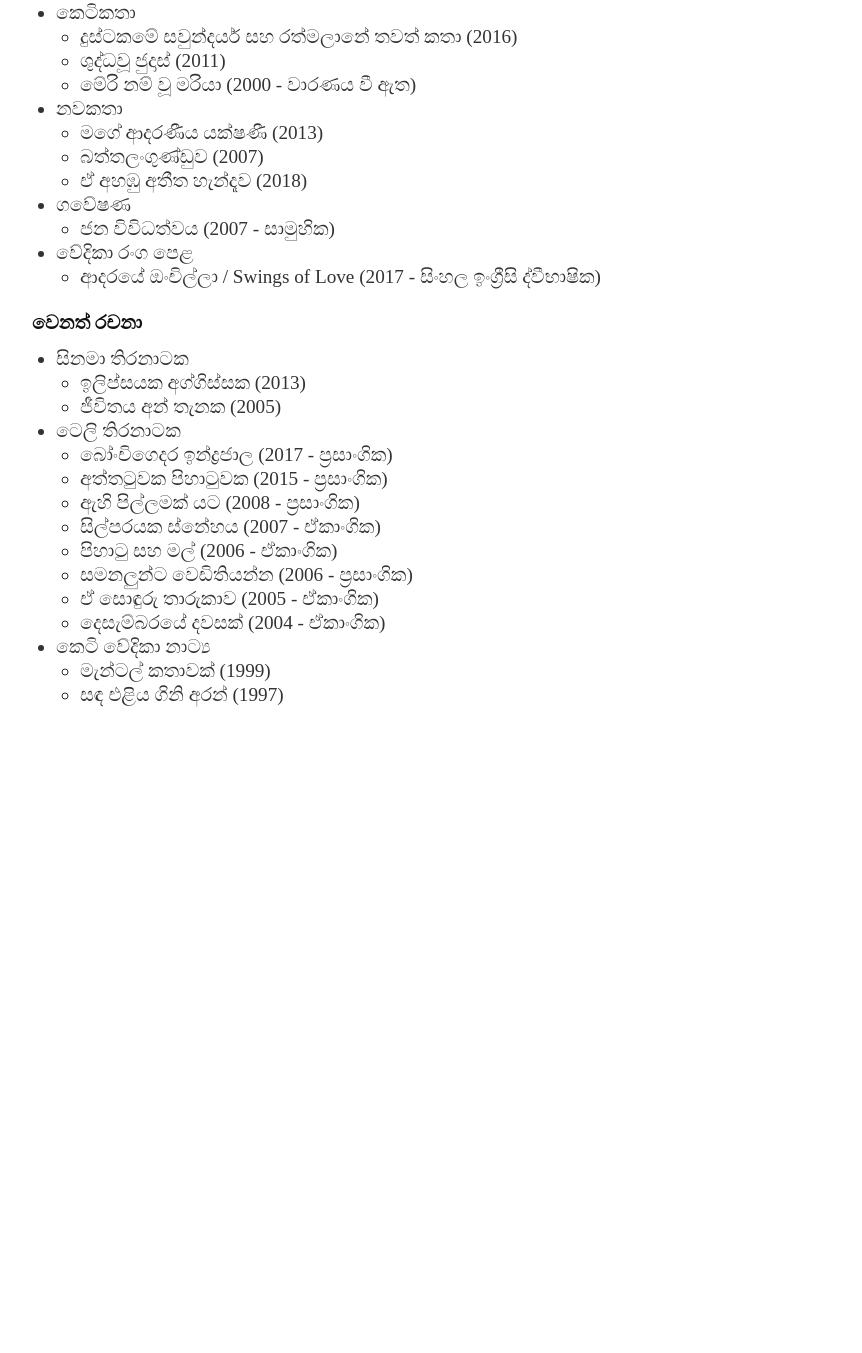
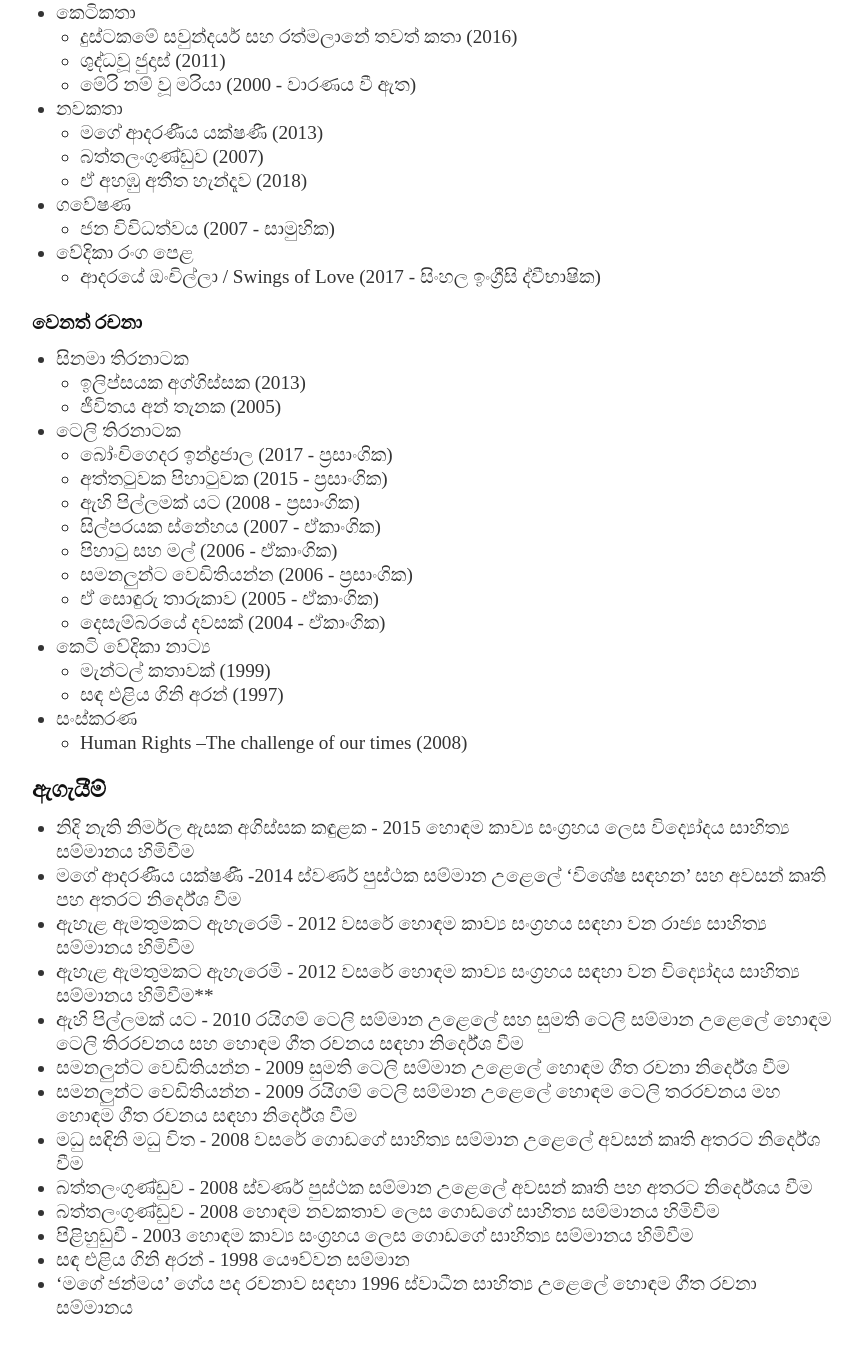
Before and after one commit to hostedweb/wediwardena.com, a Jekyll site: the page built from index.md, in a window 1280 px wide and 1400 px high, scrolled down 931 px. Shown: the top 1353 px of the window, without its empty margins (208-1070 px from the left). Built offline with Jekyll 4.4.1, drawn with Linux system fonts in a browser that asks for light colours; some web fonts are replaced; before the commit the page ends 1718 px from its top, so only the background shows below that.

Commit message:
Update with achivements

```diff
--- a/index.md
+++ b/index.md
@@ -50,3 +50,23 @@ layout: default
 - කෙටි වේදිකා නාට්‍ය
     - මැන්ටල් කතාවක් (1999)
     - සඳ එළිය ගිනි අරන් (1997)
+
+- සංස්කරණ
+    - Human Rights --The challenge of our times (2008)
+
+
+### ඇගැයීම්
+
+- නිදි නැති නිර්මල ඇසක අගිස්සක කඳුළක - 2015 හොඳම කාව්‍ය සංග්‍රහය ලෙස විද්‍යෝදය සාහිත්‍ය සම්මානය හිමිවීම
+- මගේ ආදරණීය යක්ෂණී -2014 ස්වර්ණ පුස්ථක සම්මාන උළෙලේ 'විශේෂ සඳහන' සහ අවසන් කෘති පහ අතරට නිර්දේශ වීම
+- ඇහැළ ඇමතුමකට ඇහැරෙමි - 2012 වසරේ හොඳම කාව්‍ය සංග්‍රහය සඳහා වන රාජ්‍ය සාහිත්‍ය සම්මානය හිමිවීම
+- ඇහැළ ඇමතුමකට ඇහැරෙමි - 2012 වසරේ හොඳම කාව්‍ය සංග්‍රහය සඳහා වන විද්‍යෝදය සාහිත්‍ය සම්මානය හිමිවීම**
+- ඇහි පිල්ලමක් යට - 2010 රයිගම් ටෙලි සම්මාන උළෙලේ සහ සුමති ටෙලි සම්මාන උළෙලේ හොඳම ටෙලි තිරරචනය සහ හොඳම ගීත රචනය සඳහා නිර්දේශ වීම
+- සමනලුන්ට වෙඩිතියන්න - 2009 සුමති ටෙලි සම්මාන උළෙලේ හොඳම ගීත රචනා නිර්දේශ වීම
+- සමනලුන්ට වෙඩිතියන්න - 2009 රයිගම් ටෙලි සම්මාන උළෙලේ හොඳම ටෙලි තරරචනය මහ හොඳම ගීත රචනය සඳහා නිර්දේශ වීම
+- මධු සඳිනි මධු විත - 2008 වසරේ ගොඩගේ සාහිත්‍ය සම්මාන උළෙලේ අවසන් කෘති අතරට නිර්දේශ වීම
+- බත්තලංගුණ්ඩුව - 2008 ස්වර්ණ පුස්ථක සම්මාන උළෙලේ අවසන් කෘති පහ අතරට නිර්දේශය වීම
+- බත්තලංගුණ්ඩුව - 2008 හොඳම නවකතාව ලෙස ගොඩගේ සාහිත්‍ය සම්මානය හිමිවීම
+- පි‍ළිහුඩුවී - 2003 හොඳම කාව්‍ය සංග්‍රහය ලෙස ගොඩගේ සාහිත්‍ය සම්මානය හිමිවීම
+-  සඳ එළිය ගිනි අරන් - 1998 යෞව්වන සම්මාන
+-  'මගේ ජන්මය' ගේය පද රචනාව සඳහා 1996 ස්වාධීන සාහිත්‍ය උළෙලේ හොඳම    ගීත රචනා සම්මානය
```
Also changed, not shown: 11 other files.
